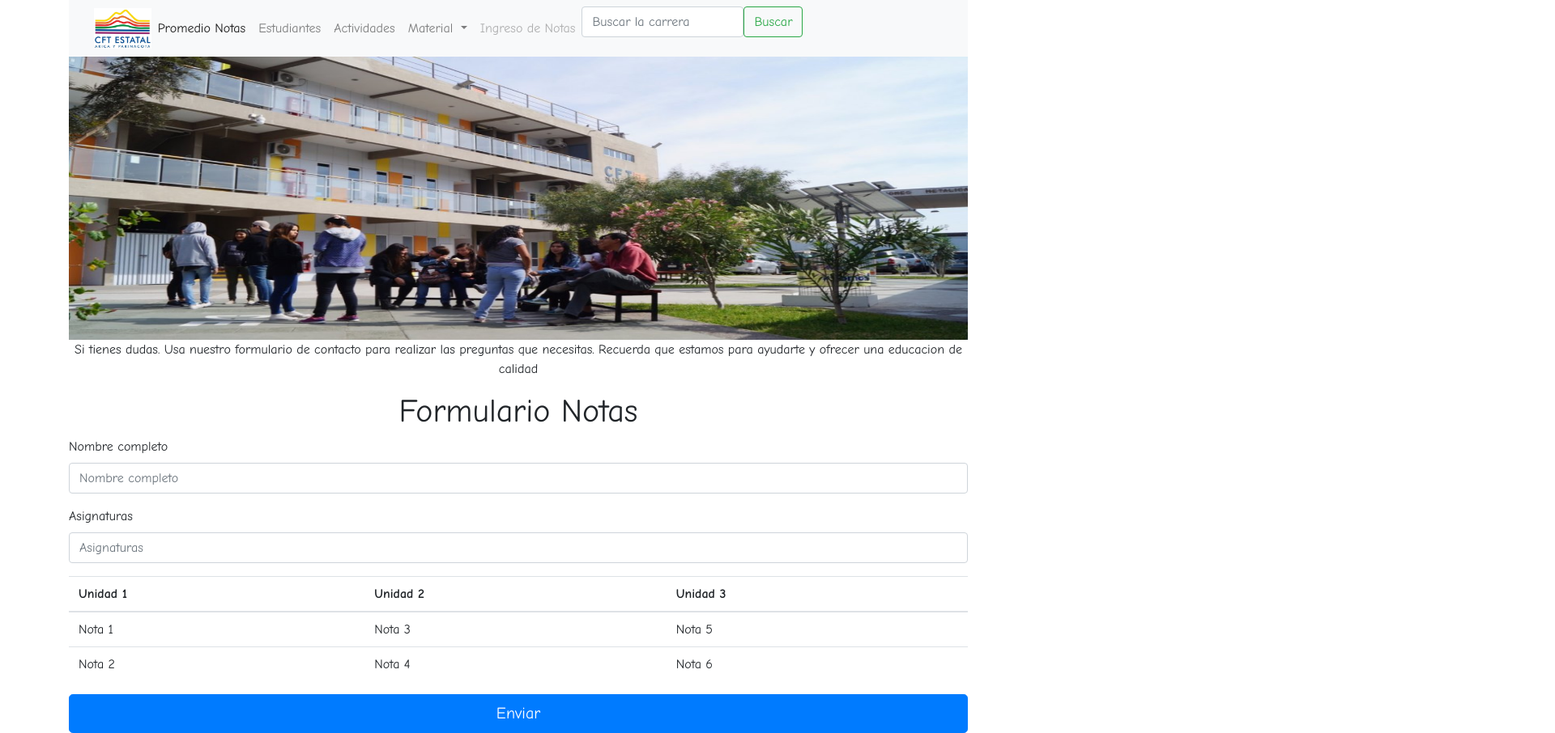
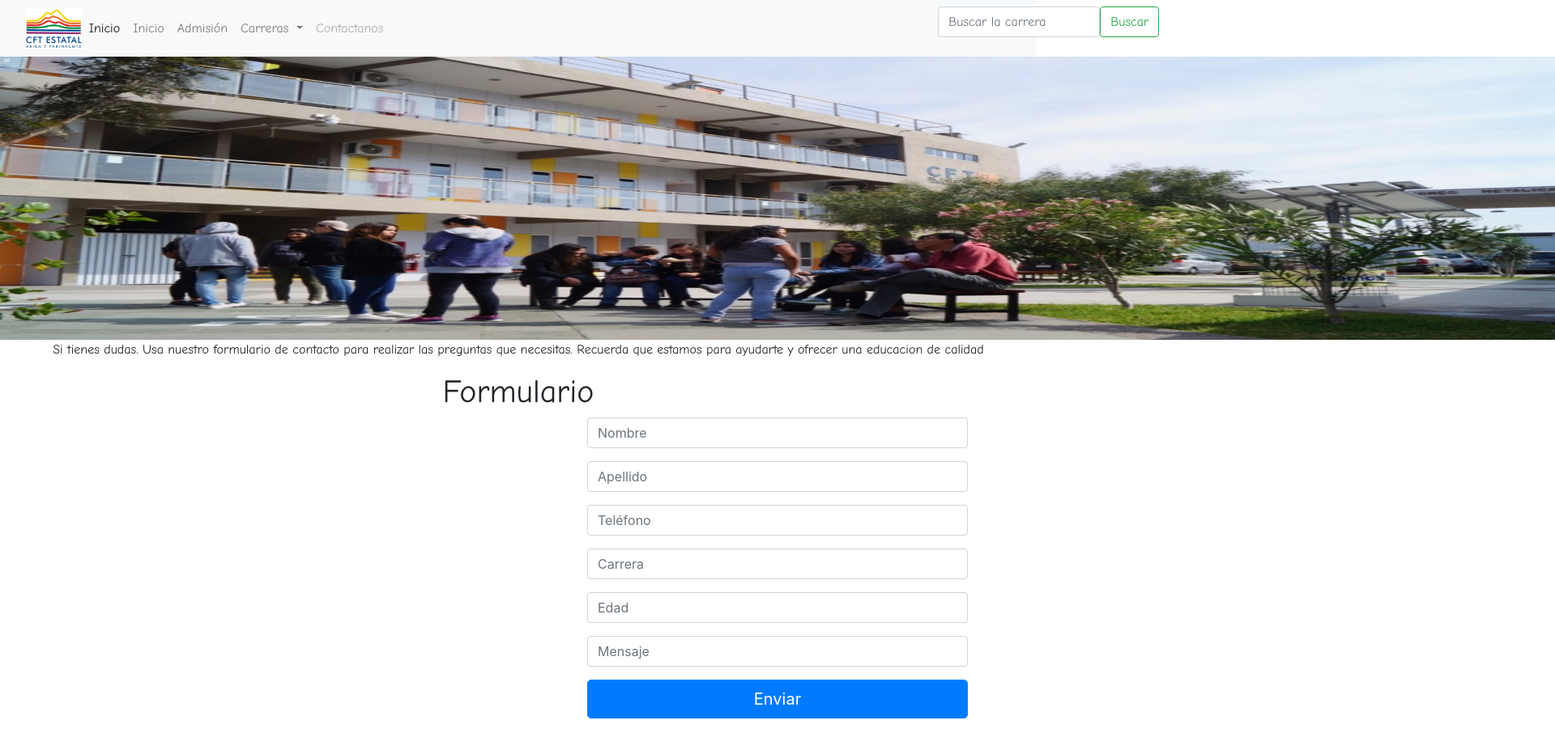
Before and after one commit to Leoramos19/Pagina-web, a plain HTML site: page index.html in a window 1280 px wide. Shown: the whole page at 81% size, 1920 px wide, since content can reach past the window. Drawn offline with Linux system fonts and the light colour scheme.

Commit message:
Prueba sumativa profesor edgardo

```diff
--- a/index.html
+++ b/index.html
@@ -9,7 +9,7 @@
 </head>
 <body>
     <style> </style>
-    <div class="container">
+    <div style="font-family: Comic Sans MS">
       <nav class="navbar navbar-expand-lg navbar-light bg-light">
           <div class="container-fluid">
             <img src="assets/Imagen/logo_cft.jpg" height="50">
@@ -19,18 +19,18 @@
             <div class="collapse navbar-collapse" id="navbarSupportedContent">
               <ul class="navbar-nav me-auto mb-2 mb-lg-0">
                 <li class="nav-item">
-                    <a class="nav-link active" aria-current="page" href="#">Promedio Notas</a>
+                  <a class="nav-link active" aria-current="page" href="#">Inicio</a>
                 </li>
                 <li class="nav-item">
-                    <a class="nav-link" href="#">Estudiantes</a>
+                  <a class="nav-link" href="#">Inicio</a>
                 </li>
                 <li class="nav-item dropdown">
                   <a class="nav-link" href="#">
-                        Actividades
+                      Admisión
                   </a>
                   <li class="nav-item">
                       <a class="nav-link dropdown-toggle" href="#" id="navbarDropdown" role="button" data-bs-toggle="dropdown" aria-expanded="false">
-                            Material
+                          Carreras
                         </a>
                   </li>
                   <ul class="dropdown-menu" aria-labelledby="navbarDropdown">
@@ -41,59 +41,52 @@
                   </ul>
                 </li>
                 <li class="nav-item">
-                    <a class="nav-link disabled">Ingreso de Notas</a>
+                  <a class="nav-link disabled">Contactanos</a>
                 </li>
               </ul>
+              <div class="search">
               <form class="d-flex" role="search">
                 <input class="form-control me-2" type="search" placeholder="Buscar la carrera" aria-label="Buscar la carrera">
-                  <button class="btn btn-outline-success" type="submit">Buscar</button>
+                <button class="btn btn-outline-success" type="submit" >Buscar</button>
               </form>
+              </div>
             </div>
           </div>
         </nav>
   </div>
-    <div class="container">
-        <img src="assets/Imagen/portada.jpeg" width="1110" height="350">
+    <div class="img-fluid">
+        <img src="assets/Imagen/portada.jpeg" width="1920" height="350">
 
-        <center><p>Si tienes dudas. Usa nuestro formulario de contacto para realizar las preguntas que necesitas. Recuerda que estamos para ayudarte y ofrecer una educacion de calidad</p></center>
+        <center><p style="font-family: Comic Sans MS">Si tienes dudas. Usa nuestro formulario de contacto para realizar las preguntas que necesitas. Recuerda que estamos para ayudarte y ofrecer una educacion de calidad</p></center>
     </div>
-    <center><h1 style="font-family: Comic Sans MS">Formulario Notas</h1></center>
-    <div class="container">
+    <center><h1 style="font-family: Comic Sans MS">Formulario</h1></center>
+        <div class="form">
+            <div class="img-fluid">
                 <div class="mb-3">
-            <label for="formGroupExampleInput" class="form-label">Nombre completo</label>
-            <input type="text" class="form-control" id="formGroupExampleInput" placeholder="Nombre completo">
+                    <input type="text" class="form-control" id="formGroupExampleInput" placeholder="Nombre">
                 </div>
                 <div class="mb-3">
-            <label for="formGroupExampleInput2" class="form-label">Asignaturas</label>
-            <input type="text" class="form-control" id="formGroupExampleInput2" placeholder="Asignaturas">
+                    <input type="text" class="form-control" id="formGroupExampleInput2" placeholder="Apellido">
                 </div>
-        <table class="table table-hover">
-            <thead>
-              <tr>
-                <th scope="col">Unidad 1</th>
-                <th scope="col">Unidad 2</th>
-                <th scope="col">Unidad 3</th>
-              </tr>
-            </thead>
-            <tbody>
-              <tr>
-                <td>Nota 1</td>
-                <td>Nota 3</td>
-                <td>Nota 5</td>
-              </tr>
-              <tr>
-                <td>Nota 2</td>
-                <td>Nota 4</td>
-                <td>Nota 6</td>
-              </tr>
-            </tbody>
-        </table>
+                <div class="mb-3">
+                    <input type="text" class="form-control" id="formGroupExampleInput2" placeholder="Teléfono">
                 </div>
-    <div class="container">
+                <div class="mb-3">
+                    <input type="text" class="form-control" id="formGroupExampleInput2" placeholder="Carrera">
+                </div>
+                <div class="mb-3">
+                    <input type="text" class="form-control" id="formGroupExampleInput2" placeholder="Edad">
+                </div>
+                <div class="mb-3">
+                    <input type="text" class="form-control" id="formGroupExampleInput2" placeholder="Mensaje">
+                </div>
+            </div>
+            <div>
                 <center>
                     <button type="button" class="btn btn-primary btn-lg btn-block">Enviar</button>
                 </center>
+            </div>
+        </div>
 
-    </div>
 </body>
 </html>
--- a/style.css
+++ b/style.css
@@ -2,3 +2,15 @@
 
     font-family: "Comic Sans MS"
 }
+.search{
+    position: relative;
+    right: -59%;
+}
+
+.form {
+
+    width: 470px;
+    position: relative;
+    right: -725px;
+
+}
```
Lines whose indentation alone changed are shown as unchanged.
